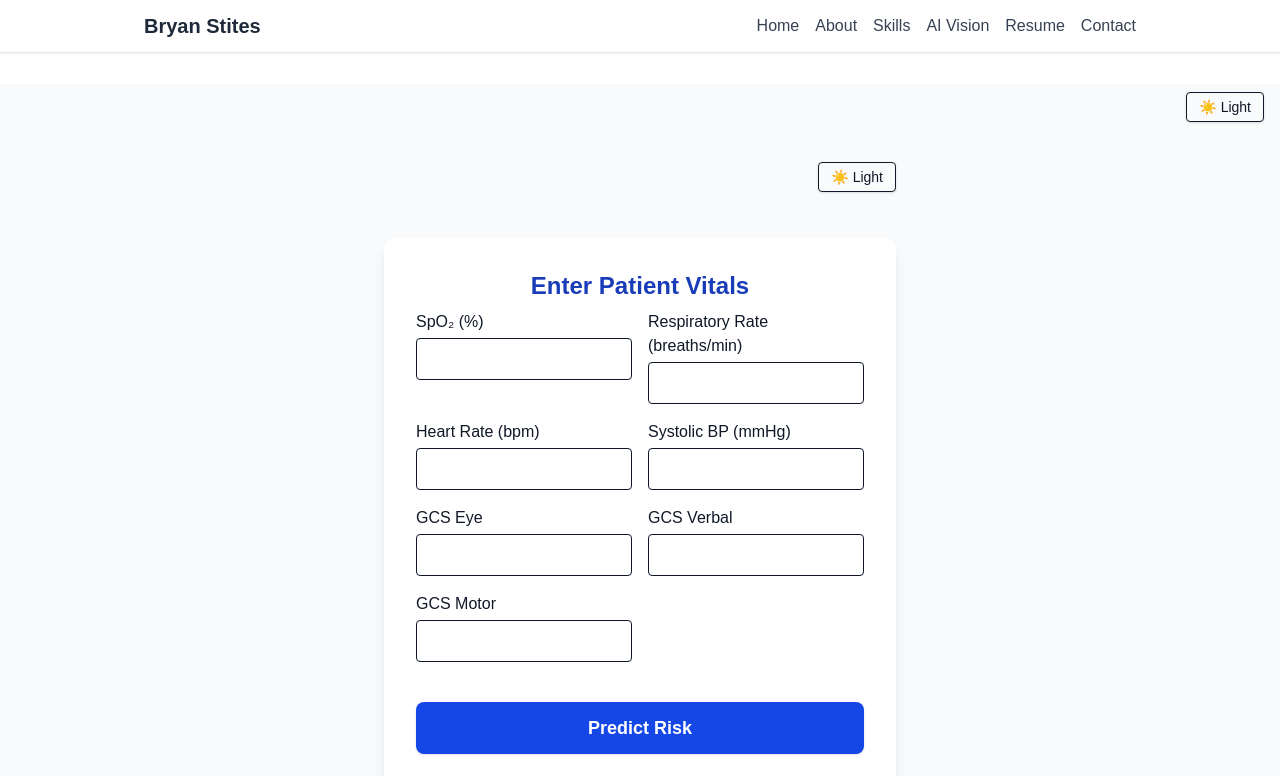
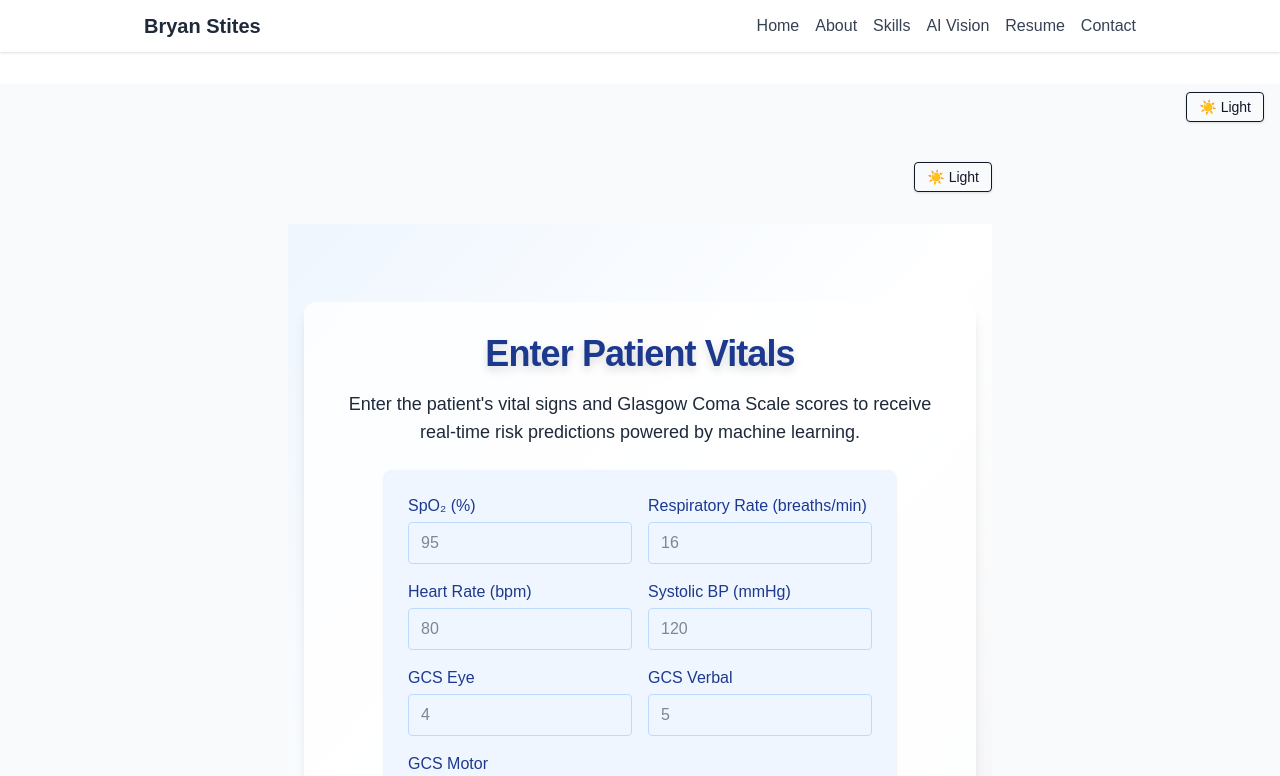
Before and after one commit to bkstites/vp-portfolio, a Next.js app: page /ems-ai/triage in a window 1280 px wide. Shown: the top 776 px of the page. Built offline with nearby package versions, Linux system fonts and the light colour scheme.

Commit message:
Update EMS triage form to match portfolio design theme

```diff
--- a/src/app/ems-ai/triage/page.tsx
+++ b/src/app/ems-ai/triage/page.tsx
@@ -30,40 +30,123 @@ export default function EMSTriageForm() {
 
   return (
     <EMSLayout>
-      <form onSubmit={handleSubmit} className="bg-white dark:bg-gray-800 rounded-xl shadow-lg p-8 max-w-lg w-full mx-auto space-y-6">
-        <h2 className="text-2xl font-bold text-blue-800 mb-2 text-center">Enter Patient Vitals</h2>
+      <div className="min-h-screen bg-gradient-to-br from-blue-50 via-white to-gray-100 py-12 px-4 flex flex-col items-center justify-center">
+        <div className="bg-white/80 rounded-xl shadow-lg p-8 max-w-2xl w-full">
+          <h1 className="text-4xl font-extrabold text-blue-900 mb-4 drop-shadow-lg tracking-tight text-center">Enter Patient Vitals</h1>
+          <p className="mb-6 text-lg text-gray-800 text-center">
+            Enter the patient's vital signs and Glasgow Coma Scale scores to receive real-time risk predictions powered by machine learning.
+          </p>
+          <form onSubmit={handleSubmit} className="bg-blue-50 rounded-lg shadow p-6 space-y-4 max-w-lg mx-auto">
             <div className="grid grid-cols-1 sm:grid-cols-2 gap-4">
               <div>
-            <label className="block font-medium mb-1">SpO₂ (%)</label>
-            <input type="number" name="spo2" min="0" max="100" required value={form.spo2} onChange={handleChange} className="w-full px-3 py-2 rounded border focus:ring-2 focus:ring-blue-400 text-gray-900" />
+                <label className="block mb-1 font-medium text-blue-900">SpO₂ (%)</label>
+                <input
+                  type="number"
+                  name="spo2"
+                  min="0"
+                  max="100"
+                  required
+                  value={form.spo2}
+                  onChange={handleChange}
+                  className="w-full border border-blue-200 rounded px-3 py-2 focus:outline-none focus:ring-2 focus:ring-blue-400 text-gray-900"
+                  placeholder="95"
+                />
               </div>
               <div>
-            <label className="block font-medium mb-1">Respiratory Rate (breaths/min)</label>
-            <input type="number" name="rr" min="0" max="60" required value={form.rr} onChange={handleChange} className="w-full px-3 py-2 rounded border focus:ring-2 focus:ring-blue-400 text-gray-900" />
+                <label className="block mb-1 font-medium text-blue-900">Respiratory Rate (breaths/min)</label>
+                <input
+                  type="number"
+                  name="rr"
+                  min="0"
+                  max="60"
+                  required
+                  value={form.rr}
+                  onChange={handleChange}
+                  className="w-full border border-blue-200 rounded px-3 py-2 focus:outline-none focus:ring-2 focus:ring-blue-400 text-gray-900"
+                  placeholder="16"
+                />
               </div>
               <div>
-            <label className="block font-medium mb-1">Heart Rate (bpm)</label>
-            <input type="number" name="hr" min="0" max="250" required value={form.hr} onChange={handleChange} className="w-full px-3 py-2 rounded border focus:ring-2 focus:ring-blue-400 text-gray-900" />
+                <label className="block mb-1 font-medium text-blue-900">Heart Rate (bpm)</label>
+                <input
+                  type="number"
+                  name="hr"
+                  min="0"
+                  max="250"
+                  required
+                  value={form.hr}
+                  onChange={handleChange}
+                  className="w-full border border-blue-200 rounded px-3 py-2 focus:outline-none focus:ring-2 focus:ring-blue-400 text-gray-900"
+                  placeholder="80"
+                />
               </div>
               <div>
-            <label className="block font-medium mb-1">Systolic BP (mmHg)</label>
-            <input type="number" name="sbp" min="0" max="300" required value={form.sbp} onChange={handleChange} className="w-full px-3 py-2 rounded border focus:ring-2 focus:ring-blue-400 text-gray-900" />
+                <label className="block mb-1 font-medium text-blue-900">Systolic BP (mmHg)</label>
+                <input
+                  type="number"
+                  name="sbp"
+                  min="0"
+                  max="300"
+                  required
+                  value={form.sbp}
+                  onChange={handleChange}
+                  className="w-full border border-blue-200 rounded px-3 py-2 focus:outline-none focus:ring-2 focus:ring-blue-400 text-gray-900"
+                  placeholder="120"
+                />
               </div>
               <div>
-            <label className="block font-medium mb-1">GCS Eye</label>
-            <input type="number" name="gcs_eye" min="1" max="4" required value={form.gcs_eye} onChange={handleChange} className="w-full px-3 py-2 rounded border focus:ring-2 focus:ring-blue-400 text-gray-900" />
+                <label className="block mb-1 font-medium text-blue-900">GCS Eye</label>
+                <input
+                  type="number"
+                  name="gcs_eye"
+                  min="1"
+                  max="4"
+                  required
+                  value={form.gcs_eye}
+                  onChange={handleChange}
+                  className="w-full border border-blue-200 rounded px-3 py-2 focus:outline-none focus:ring-2 focus:ring-blue-400 text-gray-900"
+                  placeholder="4"
+                />
               </div>
               <div>
-            <label className="block font-medium mb-1">GCS Verbal</label>
-            <input type="number" name="gcs_verbal" min="1" max="5" required value={form.gcs_verbal} onChange={handleChange} className="w-full px-3 py-2 rounded border focus:ring-2 focus:ring-blue-400 text-gray-900" />
+                <label className="block mb-1 font-medium text-blue-900">GCS Verbal</label>
+                <input
+                  type="number"
+                  name="gcs_verbal"
+                  min="1"
+                  max="5"
+                  required
+                  value={form.gcs_verbal}
+                  onChange={handleChange}
+                  className="w-full border border-blue-200 rounded px-3 py-2 focus:outline-none focus:ring-2 focus:ring-blue-400 text-gray-900"
+                  placeholder="5"
+                />
               </div>
               <div>
-            <label className="block font-medium mb-1">GCS Motor</label>
-            <input type="number" name="gcs_motor" min="1" max="6" required value={form.gcs_motor} onChange={handleChange} className="w-full px-3 py-2 rounded border focus:ring-2 focus:ring-blue-400 text-gray-900" />
+                <label className="block mb-1 font-medium text-blue-900">GCS Motor</label>
+                <input
+                  type="number"
+                  name="gcs_motor"
+                  min="1"
+                  max="6"
+                  required
+                  value={form.gcs_motor}
+                  onChange={handleChange}
+                  className="w-full border border-blue-200 rounded px-3 py-2 focus:outline-none focus:ring-2 focus:ring-blue-400 text-gray-900"
+                  placeholder="6"
+                />
               </div>
             </div>
-        <button type="submit" className="w-full bg-blue-700 text-white py-3 rounded-lg font-bold text-lg shadow hover:bg-blue-800 transition mt-4" disabled={loading}>{loading ? 'Processing...' : 'Predict Risk'}</button>
+            <button
+              type="submit"
+              className="w-full bg-blue-600 text-white px-4 py-3 rounded font-semibold hover:bg-blue-700 transition text-lg"
+              disabled={loading}
+            >
+              {loading ? 'Processing...' : 'Predict Risk'}
+            </button>
           </form>
+        </div>
+      </div>
     </EMSLayout>
   );
 }
```
Lines whose indentation alone changed are shown as unchanged.
